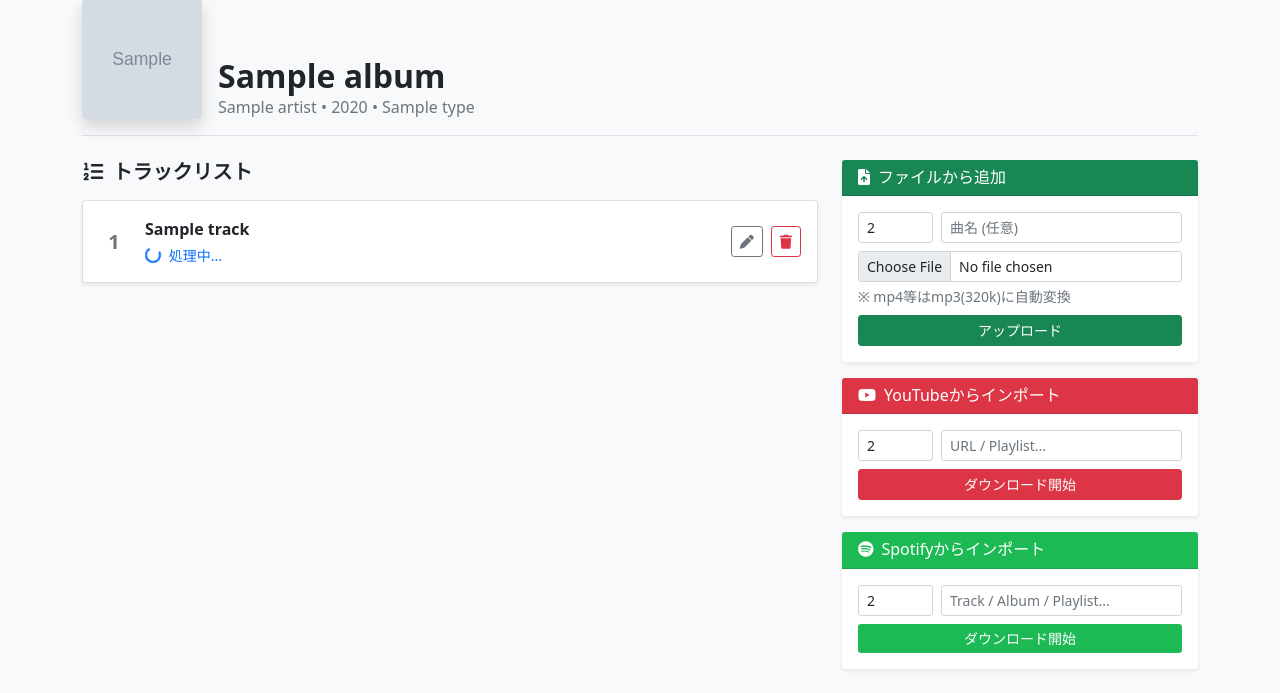
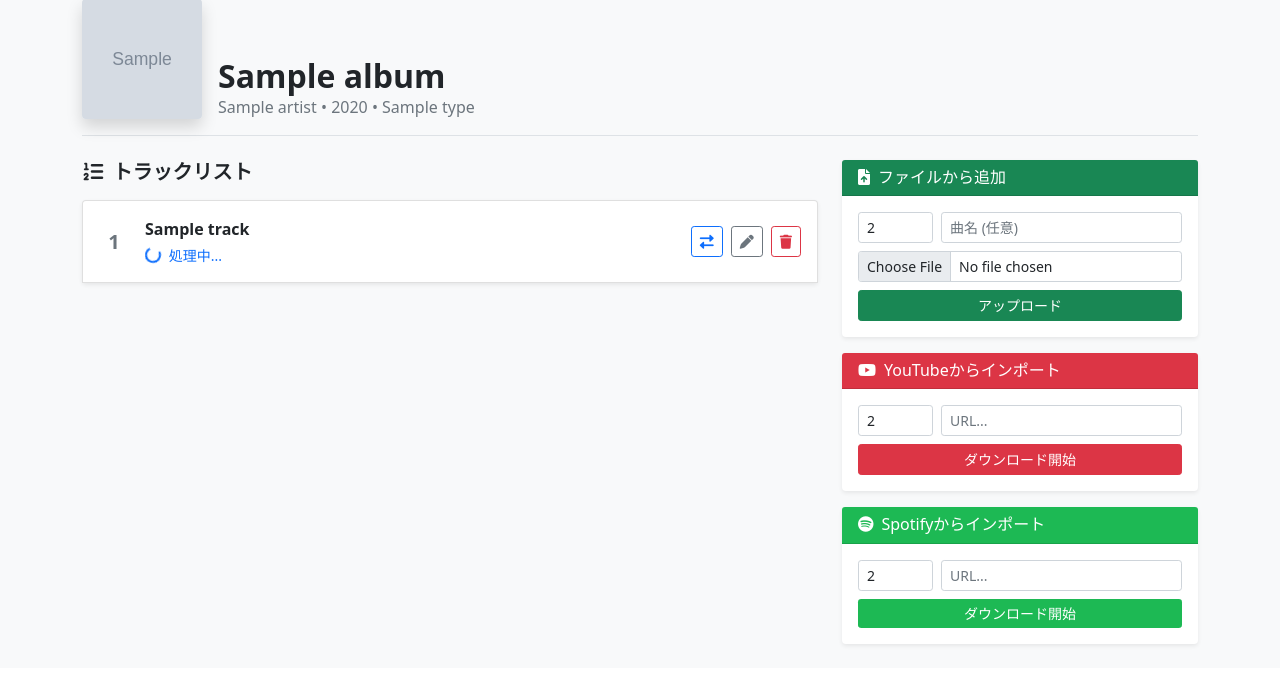
Before and after one commit to yuki-appdevorg/Music_Server_SpotifySupport, a Flask app: template templates/album.html in a window 1280 px wide. Shown: the part 136-829 px from the top of the page. After the commit the page ends 783 px from the top, so only its background shows below. Run offline with Flask 3, Linux system fonts and the light colour scheme; the template is opened without the code that fills it: most values are stand-ins (such as "Sample title", 1, 10 or a date in 2020); grey boxes marked "Sample" are stand-in pictures.

Commit message:
Update album.html

```diff
--- a/templates/album.html
+++ b/templates/album.html
@@ -48,65 +48,37 @@
 
         <div class="row g-4">
             <div class="col-lg-4 order-lg-2">
+                <!-- Add Track Forms (省略なしで維持) -->
                 <div class="card mb-3 border-0 shadow-sm">
-                    <div class="card-header bg-success text-white">
-                        <h6 class="mb-0"><i class="fas fa-file-upload me-2"></i>ファイルから追加</h6>
-                    </div>
+                    <div class="card-header bg-success text-white"><h6 class="mb-0"><i class="fas fa-file-upload me-2"></i>ファイルから追加</h6></div>
                     <div class="card-body">
                         <form action="/admin/artist/{{ artist.id }}/album/{{ album.id }}/track/add" method="post" enctype="multipart/form-data" class="row g-2">
-                            <div class="col-3">
-                                <input type="number" name="track_number" class="form-control form-control-sm" placeholder="#" value="{{ album.tracks|length + 1 }}">
-                            </div>
-                            <div class="col-9">
-                                <input type="text" name="title" class="form-control form-control-sm" placeholder="曲名 (任意)">
-                            </div>
-                            <div class="col-12">
-                                <input type="file" name="file" class="form-control form-control-sm" required accept=".mp3,.wav,.m4a,.aac,.flac,.mp4,.mov,.webm,.mkv,audio/*,video/*">
-                                <div class="form-text small">※ mp4等はmp3(320k)に自動変換</div>
-                            </div>
-                            <div class="col-12 mt-2">
-                                <button class="btn btn-success btn-sm w-100">アップロード</button>
-                            </div>
+                            <div class="col-3"><input type="number" name="track_number" class="form-control form-control-sm" placeholder="#" value="{{ album.tracks|length + 1 }}"></div>
+                            <div class="col-9"><input type="text" name="title" class="form-control form-control-sm" placeholder="曲名 (任意)"></div>
+                            <div class="col-12"><input type="file" name="file" class="form-control form-control-sm" required accept=".mp3,.wav,.m4a,.aac,.flac,.mp4,.mov,.webm,.mkv,audio/*,video/*"></div>
+                            <div class="col-12 mt-2"><button class="btn btn-success btn-sm w-100">アップロード</button></div>
                         </form>
                     </div>
                 </div>
-
                 <div class="card mb-3 border-0 shadow-sm">
-                    <div class="card-header bg-danger text-white">
-                        <h6 class="mb-0"><i class="fab fa-youtube me-2"></i>YouTubeからインポート</h6>
-                    </div>
+                    <div class="card-header bg-danger text-white"><h6 class="mb-0"><i class="fab fa-youtube me-2"></i>YouTubeからインポート</h6></div>
                     <div class="card-body">
                         <form action="/admin/artist/{{ artist.id }}/album/{{ album.id }}/track/add_url" method="post" class="row g-2">
                             <input type="hidden" name="source" value="youtube">
-                            <div class="col-3">
-                                <input type="number" name="track_number" class="form-control form-control-sm" placeholder="#" value="{{ album.tracks|length + 1 }}">
-                            </div>
-                            <div class="col-9">
-                                <input type="url" name="url" class="form-control form-control-sm" placeholder="URL / Playlist..." required>
-                            </div>
-                            <div class="col-12 mt-2">
-                                <button class="btn btn-danger btn-sm w-100">ダウンロード開始</button>
-                            </div>
+                            <div class="col-3"><input type="number" name="track_number" class="form-control form-control-sm" placeholder="#" value="{{ album.tracks|length + 1 }}"></div>
+                            <div class="col-9"><input type="url" name="url" class="form-control form-control-sm" placeholder="URL..." required></div>
+                            <div class="col-12 mt-2"><button class="btn btn-danger btn-sm w-100">ダウンロード開始</button></div>
                         </form>
                     </div>
                 </div>
-
                 <div class="card border-0 shadow-sm">
-                    <div class="card-header bg-success text-white" style="background-color: #1DB954 !important;">
-                        <h6 class="mb-0"><i class="fab fa-spotify me-2"></i>Spotifyからインポート</h6>
-                    </div>
+                    <div class="card-header bg-success text-white" style="background-color: #1DB954 !important;"><h6 class="mb-0"><i class="fab fa-spotify me-2"></i>Spotifyからインポート</h6></div>
                     <div class="card-body">
                         <form action="/admin/artist/{{ artist.id }}/album/{{ album.id }}/track/add_url" method="post" class="row g-2">
                             <input type="hidden" name="source" value="spotify">
-                            <div class="col-3">
-                                <input type="number" name="track_number" class="form-control form-control-sm" placeholder="#" value="{{ album.tracks|length + 1 }}">
-                            </div>
-                            <div class="col-9">
-                                <input type="url" name="url" class="form-control form-control-sm" placeholder="Track / Album / Playlist..." required>
-                            </div>
-                            <div class="col-12 mt-2">
-                                <button class="btn btn-success btn-sm w-100" style="background-color: #1DB954; border:none;">ダウンロード開始</button>
-                            </div>
+                            <div class="col-3"><input type="number" name="track_number" class="form-control form-control-sm" placeholder="#" value="{{ album.tracks|length + 1 }}"></div>
+                            <div class="col-9"><input type="url" name="url" class="form-control form-control-sm" placeholder="URL..." required></div>
+                            <div class="col-12 mt-2"><button class="btn btn-success btn-sm w-100" style="background-color: #1DB954; border:none;">ダウンロード開始</button></div>
                         </form>
                     </div>
                 </div>
@@ -137,24 +109,23 @@
                                     <div class="d-flex align-items-center gap-2 mt-1">
                                         <audio controls src="/stream/{{ track.filename }}" class="me-2" style="height: 24px; max-width: 200px;"></audio>
                                         <span class="badge bg-dark text-white border">320k</span>
-                                        {% if track.source_type == 'spotify' %}
-                                        <span class="badge bg-success border" style="background-color:#1DB954!important"><i class="fab fa-spotify"></i></span>
-                                        {% elif track.source_type == 'youtube' %}
-                                        <span class="badge bg-danger border"><i class="fab fa-youtube"></i></span>
-                                        {% endif %}
                                     </div>
                                 {% endif %}
                             </div>
                         </div>
 
                         <div class="d-flex gap-2 ms-2 align-items-center">
+                            <!-- 差し替えボタン -->
+                            <button class="btn btn-sm btn-outline-primary" data-bs-toggle="modal" data-bs-target="#replaceTrack{{ track.id }}" title="音源を差し替え">
+                                <i class="fas fa-exchange-alt"></i>
+                            </button>
+
                             {% if track.status == 'error' %}
                             <form action="/admin/artist/{{ artist.id }}/album/{{ album.id }}/track/{{ track.id }}/retry" method="post">
                                 <button class="btn btn-sm btn-outline-warning" title="再試行"><i class="fas fa-sync"></i></button>
                             </form>
                             {% endif %}
 
-                            <!-- Delete and Edit buttons are always visible now -->
                             <button class="btn btn-sm btn-outline-secondary" data-bs-toggle="modal" data-bs-target="#editTrack{{ track.id }}"><i class="fas fa-pen"></i></button>
                             <form action="/admin/artist/{{ artist.id }}/album/{{ album.id }}/track/{{ track.id }}/delete" method="post" onsubmit="return confirm('削除しますか？');">
                                 <button class="btn btn-sm btn-outline-danger"><i class="fas fa-trash"></i></button>
@@ -162,6 +133,47 @@
                         </div>
                     </div>
 
+                    <!-- Replace Modal -->
+                    <div class="modal fade" id="replaceTrack{{ track.id }}" tabindex="-1">
+                        <div class="modal-dialog">
+                            <div class="modal-content">
+                                <div class="modal-header bg-primary text-white">
+                                    <h5 class="modal-title">音源の差し替え</h5>
+                                    <button type="button" class="btn-close btn-close-white" data-bs-dismiss="modal"></button>
+                                </div>
+                                <div class="modal-body">
+                                    <ul class="nav nav-tabs mb-3" role="tablist">
+                                        <li class="nav-item"><button class="nav-link active" data-bs-toggle="tab" data-bs-target="#repFile{{ track.id }}">ファイル</button></li>
+                                        <li class="nav-item"><button class="nav-link" data-bs-toggle="tab" data-bs-target="#repUrl{{ track.id }}">URL</button></li>
+                                    </ul>
+                                    <div class="tab-content">
+                                        <!-- File -->
+                                        <div class="tab-pane fade show active" id="repFile{{ track.id }}">
+                                            <form action="/admin/artist/{{ artist.id }}/album/{{ album.id }}/track/{{ track.id }}/replace/file" method="post" enctype="multipart/form-data">
+                                                <div class="mb-3"><input type="file" name="file" class="form-control" required accept=".mp3,.wav,.m4a,.aac,.flac,.mp4,.mov,.webm,.mkv,audio/*,video/*"></div>
+                                                <button class="btn btn-primary w-100">アップロードして差し替え</button>
+                                            </form>
+                                        </div>
+                                        <!-- URL -->
+                                        <div class="tab-pane fade" id="repUrl{{ track.id }}">
+                                            <form action="/admin/artist/{{ artist.id }}/album/{{ album.id }}/track/{{ track.id }}/replace/url" method="post">
+                                                <div class="mb-3">
+                                                    <select name="source" class="form-select mb-2">
+                                                        <option value="youtube">YouTube</option>
+                                                        <option value="spotify">Spotify</option>
+                                                    </select>
+                                                    <input type="url" name="url" class="form-control" placeholder="URL..." required>
+                                                </div>
+                                                <button class="btn btn-primary w-100">ダウンロードして差し替え</button>
+                                            </form>
+                                        </div>
+                                    </div>
+                                </div>
+                            </div>
+                        </div>
+                    </div>
+
+                    <!-- Edit Modal -->
                     <div class="modal fade" id="editTrack{{ track.id }}" tabindex="-1">
                         <div class="modal-dialog">
                             <form class="modal-content" action="/admin/artist/{{ artist.id }}/album/{{ album.id }}/track/{{ track.id }}/edit" method="post">
```
